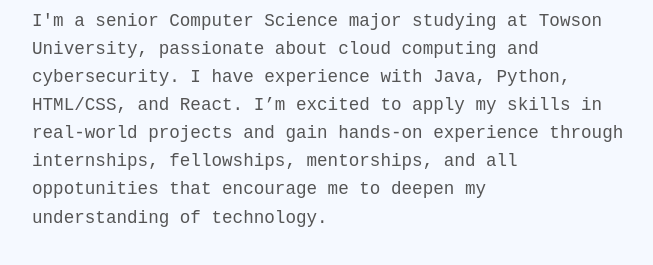
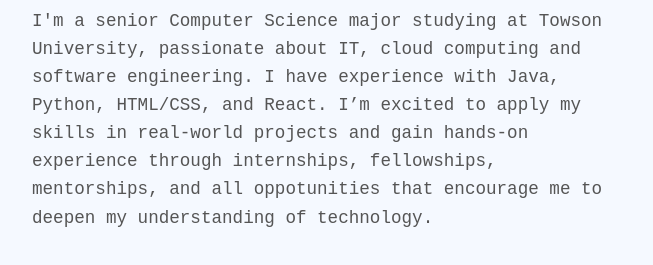
Before and after one commit to aminataj11/aminata-diallo-portfolio, a plain HTML site: page about.html in a window 1280 px wide. Shown: the part 147-412 px from the top of the page, without its empty margins (308-961 px from the left). Drawn offline with Linux system fonts and the light colour scheme.

Commit message:
Update about.html

```diff
--- a/about.html
+++ b/about.html
@@ -13,7 +13,7 @@
         <section id="about" class="about-section">
             <h2>About Me</h2>
             <p>
-                I'm a senior Computer Science major studying at Towson University, passionate about cloud computing and cybersecurity.
+                I'm a senior Computer Science major studying at Towson University, passionate about IT, cloud computing and software engineering.
                 I have experience with Java, Python, HTML/CSS, and React. I’m excited to apply my skills in real-world projects
                 and gain hands-on experience through internships, fellowships, mentorships, and all oppotunities that encourage me to deepen my understanding of technology.
             </p>
```
